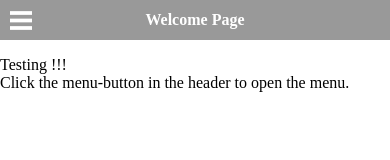
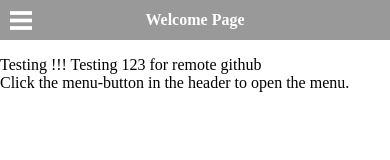
Before and after one commit to kohch/CCN.FreightQuotation, a plain HTML site: page CCN.FreightQuotation/index.html in a window 390 px wide. Drawn offline with Linux system fonts and the light colour scheme; some packages are replaced by stand-ins of ours.

Commit message:
Changes made by Chit Hwee Koh (kohch@ccn.com.sg).

```diff
--- a/CCN.FreightQuotation/index.html
+++ b/CCN.FreightQuotation/index.html
@@ -41,7 +41,7 @@
     			Welcome Page
     		</div>
     		<div id="content">
-    			<p>Testing !!!<br />
+    			<p>Testing !!! Testing 123 for remote github<br />
     				Click the menu-button in the header to open the menu.</p>
     		</div>
     		<nav id="menu">
```
